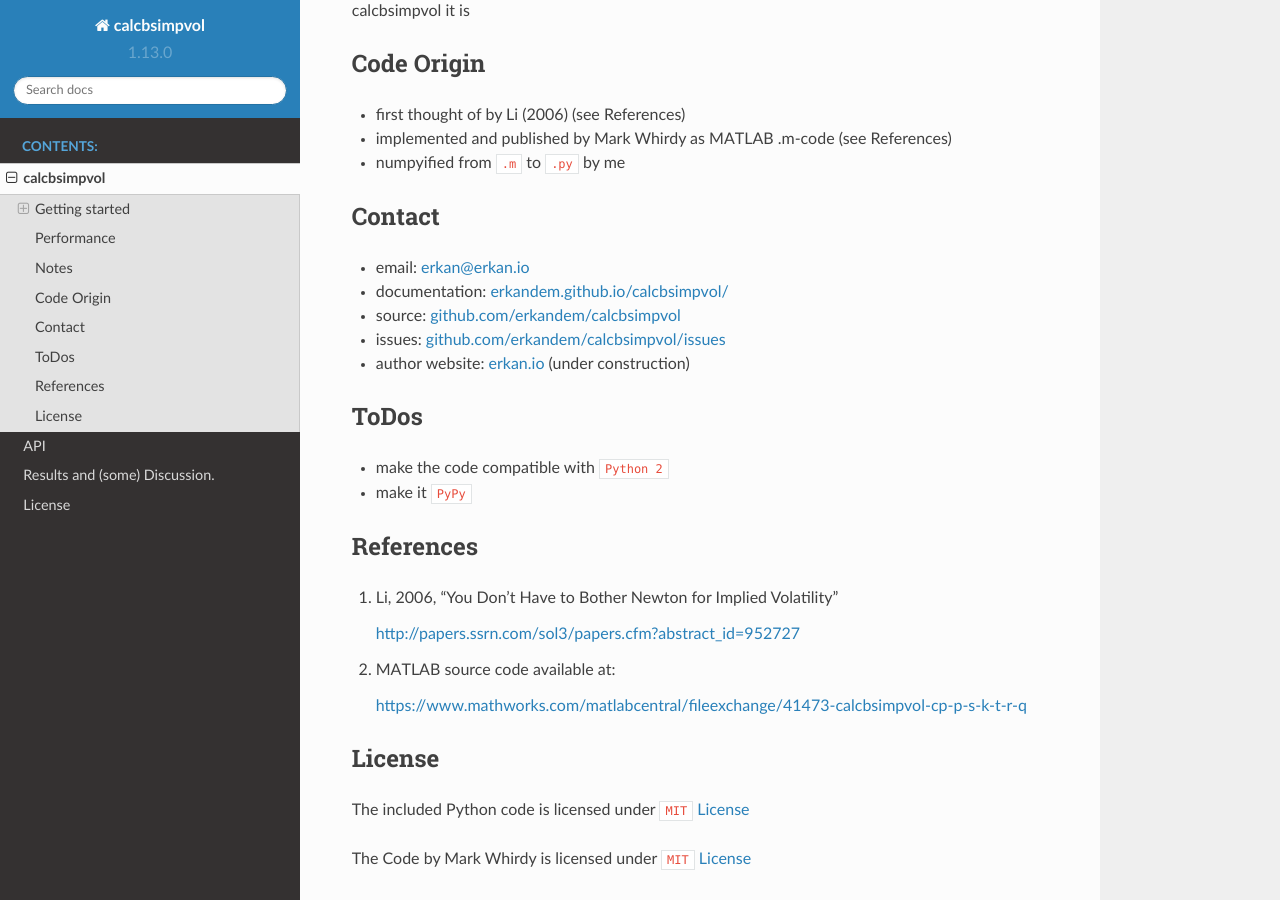
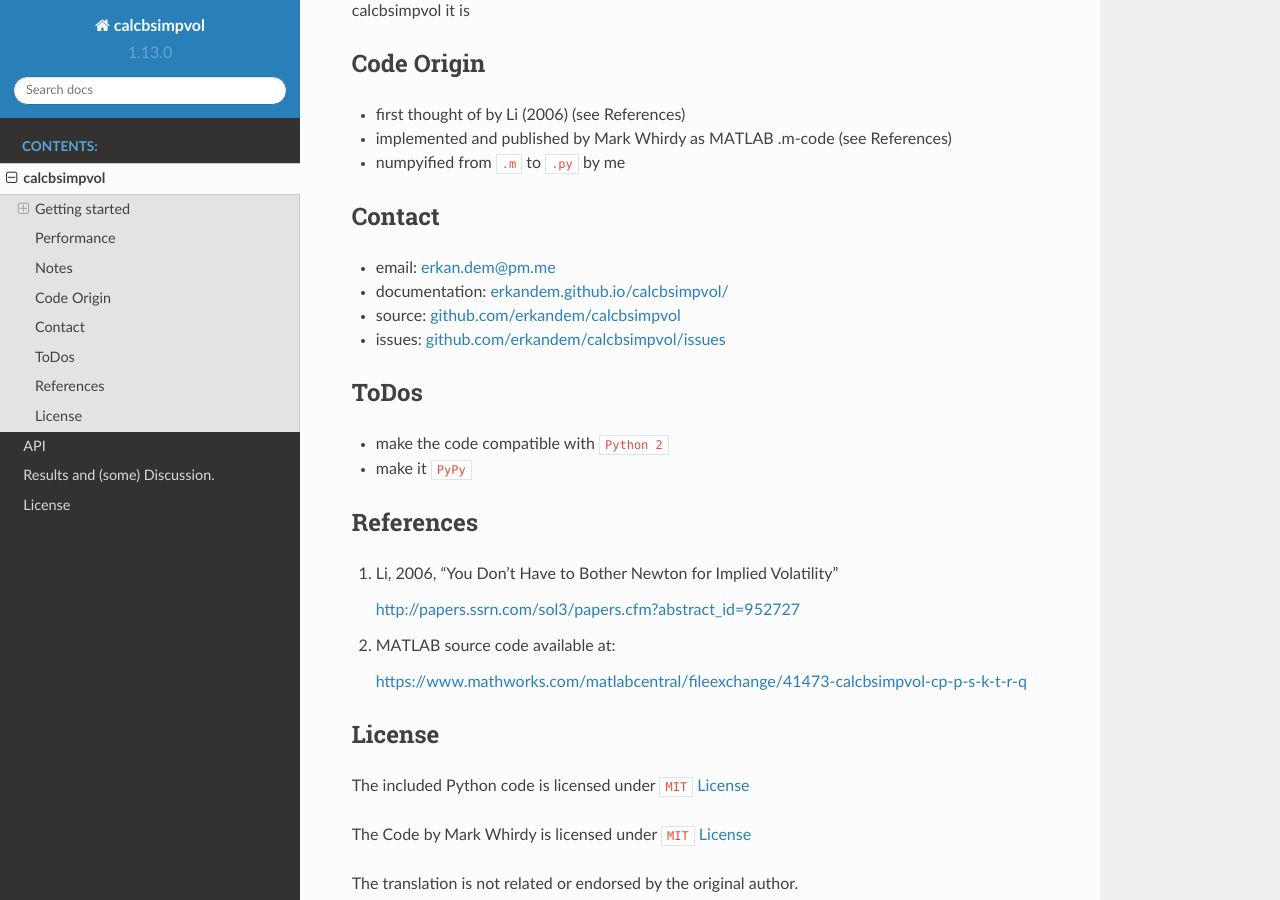
Before and after one commit to erkandem/calcbsimpvol, a Sphinx documentation site: the page built from calcbsimpvol/docs/source/README.rst, in a window 1280 px wide and 900 px high, scrolled down 2401 px. Built offline with Sphinx 7.4.7 and the Read the Docs theme 2.0.0, drawn with Linux system fonts in a browser that asks for light colours.

Commit message:
update readme  - update and correct email address  - remove link to site

```diff
--- a/calcbsimpvol/docs/source/README.rst
+++ b/calcbsimpvol/docs/source/README.rst
@@ -132,14 +132,13 @@
 Contact
 -------
 
--  email: `erkan@erkan.io <mailto:me@erkan.io>`__
+-  email: erkan.dem@pm.me
 -  documentation:
    `erkandem.github.io/calcbsimpvol/ <https://erkandem.github.io/calcbsimpvol/>`__
 -  source:
    `github.com/erkandem/calcbsimpvol <https://github.com/erkandem/calcbsimpvol>`__
 -  issues:
    `github.com/erkandem/calcbsimpvol/issues <https://github.com/erkandem/calcbsimpvol/issues>`__
--  author website: `erkan.io <https://erkan.io>`__ (under construction)
 
 ToDos
 -----
```
Also changed, not shown: README.md (+1 -2 lines).
